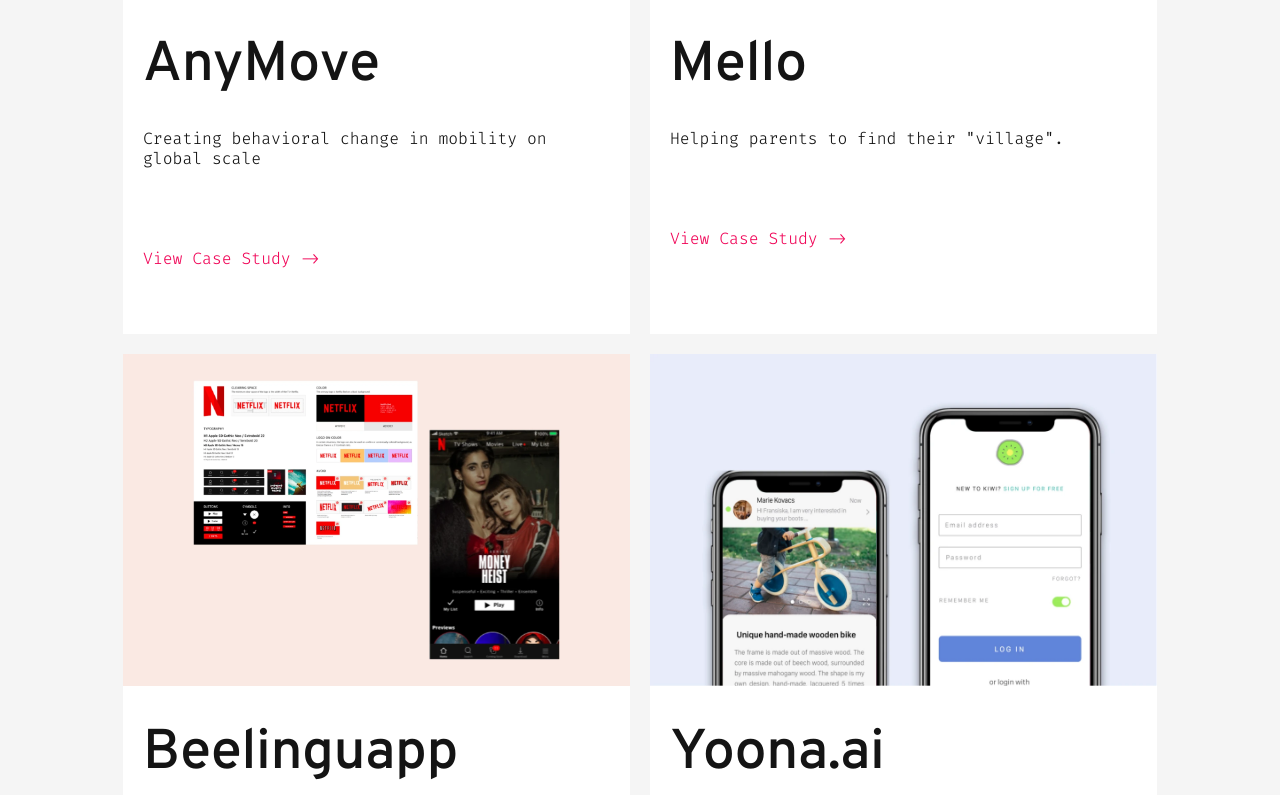
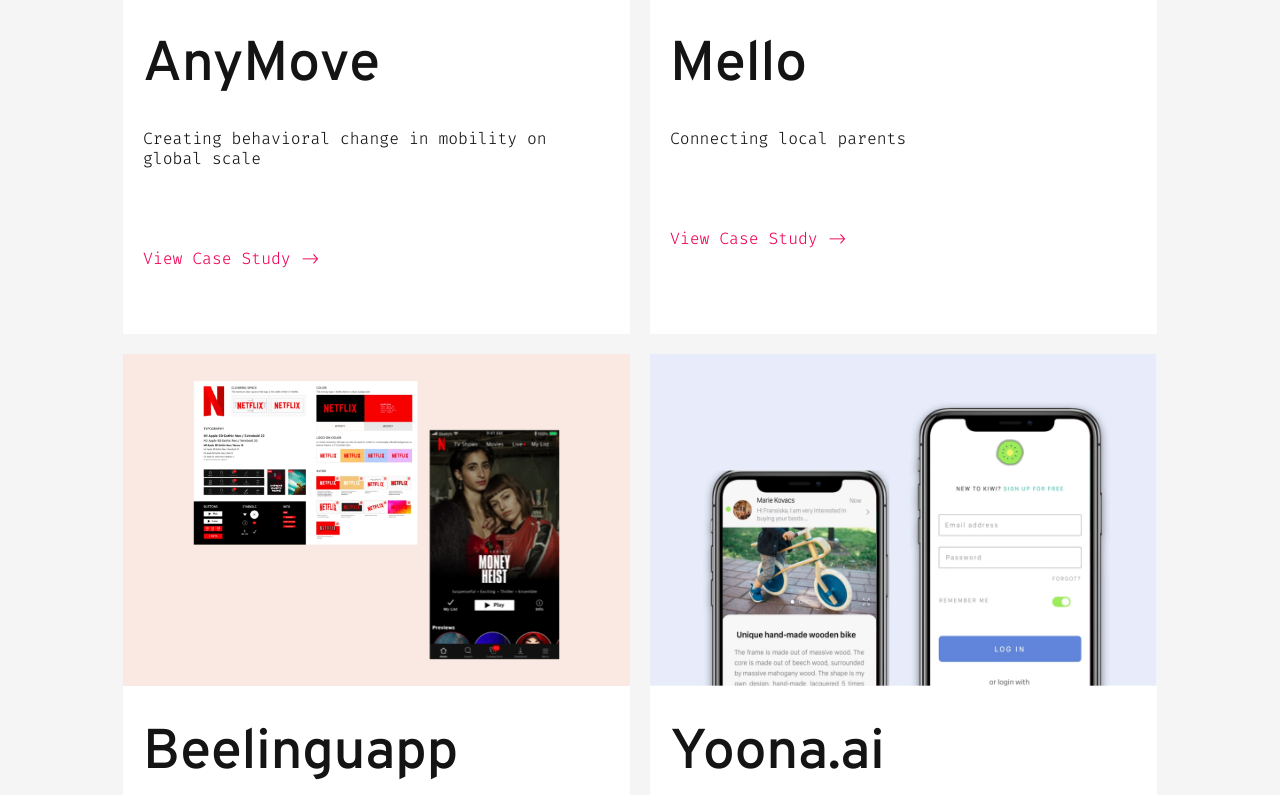
Before and after one commit to lucianareyes/my-portfolio, a React (Create React App) app: page / in a window 1280 px wide. Shown: the part 2025-2820 px from the top of the page. Built offline with nearby package versions, Linux system fonts and the light colour scheme.

Commit message:
Dynamic projects. Fix minor style issues

```diff
--- a/src/data/projects.tsx
+++ b/src/data/projects.tsx
@@ -1,14 +1,31 @@
-interface Project {
+export interface FullProject {
   id: number;
+  type: ProjectType.Full;
   title: string;
   backgroundColorHero: string;
   subtitle: string;
   simple: boolean;
   blocks: Block[];
 }
+export enum ProjectType {
+  Full = "full",
+  External = "external",
+}
+
+export interface ExternalProject {
+  id: number;
+  type: ProjectType.External;
+  title: string;
+  subtitle: string;
+  linkText: string;
+  link: string;
+}
+
+export type Project = FullProject | ExternalProject;
 
 export interface Block {
   backgroundColor?: string;
+  contactBlock: boolean;
   sections: Section[];
 }
 
@@ -38,10 +55,12 @@
     title: "AnyMove",
     subtitle: "Creating behavioral change in mobility on global scale",
     simple: true,
+    type: ProjectType.Full,
     backgroundColorHero: "sand",
     blocks: [
       {
         backgroundColor: "white",
+        contactBlock: true,
         sections: [
           {
             title: "Overview",
@@ -61,7 +80,7 @@
               },
               {
                 type: ParagraphType.Text,
-                text: "User Research, Persona, Storyboard, Wireframes, Information Architecture, Visual Design, Prototyping & Testing",
+                text: "Qualitative user interview, Creation of the Design System, Wireframes, Prototyping & Testing",
               },
               {
                 type: ParagraphType.Text,
@@ -107,11 +126,13 @@
     id: 2,
     title: "Mello",
     subtitle: "Connecting local parents",
+    type: ProjectType.Full,
     simple: false,
     backgroundColorHero: "blue",
     blocks: [
       {
         backgroundColor: "white",
+        contactBlock: true,
         sections: [
           {
             title: "Overview",
@@ -152,10 +173,12 @@
     title: "Beelinguapp",
     subtitle: "Learn languages with stories you love.",
     simple: true,
+    type: ProjectType.Full,
     backgroundColorHero: "orange",
     blocks: [
       {
         backgroundColor: "white",
+        contactBlock: true,
         sections: [
           {
             title: "Overview",
@@ -223,11 +246,13 @@
     id: 4,
     title: "Yoona.ai",
     subtitle: "Automate your design process to three clicks",
+    type: ProjectType.Full,
     simple: true,
     backgroundColorHero: "purple",
     blocks: [
       {
         backgroundColor: "white",
+        contactBlock: true,
         sections: [
           {
             title: "Overview",
@@ -290,6 +315,39 @@
       },
     ],
   },
+  {
+    id: 5,
+    title: "Kiwi",
+    subtitle:
+      "The app to buy, sell and exchange second-hand kids' clothes and accesories",
+    linkText: "View Case Study ->",
+    link: "https://www.behance.net/gallery/86777305/KIWI",
+    type: ProjectType.External,
+  },
+  {
+    id: 6,
+    title: "CMF Konex",
+    subtitle: "[Re]Designing the website of a classical music festival",
+    linkText: "Read on Medium ->",
+    link: "https://medium.com/@lucianareyes/re-designing-a-classical-music-festival-website-cad1fb189560",
+    type: ProjectType.External,
+  },
+  {
+    id: 7,
+    title: "Digital Mag",
+    subtitle: "Designing a Digital Magazine from scratch for the Eco-Conscious",
+    linkText: "Read in Medium ->",
+    link: "https://medium.com/@lucianareyes/digital-magazine-from-scratch-ux-case-study-9c7255dd2b39",
+    type: ProjectType.External,
+  },
+  {
+    id: 8,
+    title: "Netflix live",
+    subtitle: "Adding a feature to watch live events",
+    linkText: "Coming soon",
+    link: "",
+    type: ProjectType.External,
+  },
 ];
 
 export default projects;
--- a/src/pages/Project.module.scss
+++ b/src/pages/Project.module.scss
@@ -72,10 +72,10 @@
   // justify-content: space-between;
   @media (min-width: $tablet) {
     &:first-child {
-      padding-right: 20px;
+      padding-right: 40px;
     }
     &:last-child {
-      padding-left: 20px;
+      padding-left: 40px;
     }
   }
 
@@ -173,3 +173,13 @@
     }
   }
 }
+
+.contact {
+  width: 50%;
+  float: right;
+  border-left: 3px solid $red;
+  padding: 10px 0 10px 18px;
+  margin-left: auto;
+  margin-top: 70px;
+  font-weight: bold;
+}
--- a/src/pages/Project.tsx
+++ b/src/pages/Project.tsx
@@ -8,7 +8,9 @@
 import Image from "../ui/Image";
 import config from "../config";
 import projects, {
+  FullProject,
   ParagraphType,
+  ProjectType,
   Section as SectionType,
 } from "../data/projects";
 
@@ -35,10 +37,12 @@
 
 function ProjectPage() {
   let { projectId } = useParams<{ projectId: string }>();
-  const project = projects.find((p) => p.id.toString() === projectId);
+  const project = projects.find(
+    (p) => p.id.toString() === projectId
+  ) as FullProject;
   const imgRootPath = `${config.imgBaseURL}/projects/${project?.id}`;
 
-  return project ? (
+  return project && project.type === ProjectType.Full ? (
     <Fragment>
       <Block staticTopPadding background={project.backgroundColorHero}>
         <div className={styles.paddingTop}>
@@ -63,6 +67,14 @@
                 <Section section={section} />
               ))}
           </div>
+
+          {block.contactBlock ? (
+            <div className={styles.row}>
+              <div className={styles.contact}>
+                Reach out to me to learn more about this project
+              </div>
+            </div>
+          ) : null}
         </Block>
       ))}
 
@@ -485,14 +497,14 @@
 
       <Block verticalPadding background="gray">
         <h3 style={{ textAlign: "center" }}>MORE PROJECTS</h3>
-        <Projects currentProject={1} />
+        <Projects currentProject={parseInt(projectId)} />
       </Block>
       <Block verticalPadding background="white">
         <Contact />
       </Block>
     </Fragment>
   ) : (
-    <></>
+    <div>Project not found</div>
   );
 }
 
--- a/src/ui/Contact.tsx
+++ b/src/ui/Contact.tsx
@@ -34,13 +34,6 @@
         >
           Behance
         </a>
-        <a
-          href="https://www.instagram.com/luliphotos"
-          target="_blank"
-          rel="noopener noreferrer"
-        >
-          Instagram
-        </a>
       </div>
       <div
         className={styles.signature}
--- a/src/ui/Projects.tsx
+++ b/src/ui/Projects.tsx
@@ -2,6 +2,7 @@
 import styles from "./Projects.module.scss";
 import Card from "./Card";
 import config from "../config";
+import projects, { ProjectType } from "../data/projects";
 
 interface Props {
   currentProject?: number;
@@ -10,73 +11,26 @@
 function Projects({ currentProject }: Props) {
   return (
     <div className={styles.projects}>
-      {currentProject !== 1 && (
-        <Card
-          img={`${config.imgBaseURL}/project1`}
-          title="AnyMove"
-          text="Creating behavioral change in mobility on global scale"
-          linkText="View Case Study ->"
-          link="/projects/1"
-        />
+      {projects.map((project) =>
+        currentProject !== project.id ? (
+          <Card
+            img={`${config.imgBaseURL}/project${project.id}`}
+            title={project.title}
+            text={project.subtitle}
+            linkText={
+              project.type === ProjectType.External
+                ? project.linkText
+                : "View Case Study ->"
+            }
+            link={
+              project.type === ProjectType.External
+                ? project.link
+                : `/projects/${project.id}`
+            }
+            external={project.type === ProjectType.External}
+          />
+        ) : null
       )}
-      {currentProject !== 2 && (
-        <Card
-          img={`${config.imgBaseURL}/project2`}
-          title="Mello"
-          text='Helping parents to find their "village".'
-          linkText="View Case Study ->"
-          link="/projects/2"
-        />
-      )}
-      {currentProject !== 3 && (
-        <Card
-          img={`${config.imgBaseURL}/project3`}
-          title="Beelinguapp"
-          text="Learn languages with stories you love."
-          linkText="View Case Study ->"
-          link="/projects/3"
-        />
-      )}
-      {currentProject !== 4 && (
-        <Card
-          img={`${config.imgBaseURL}/project4`}
-          title="Yoona.ai"
-          text="Automate your design process to three clicks"
-          linkText="View Case Study ->"
-          link="/projects/4"
-        />
-      )}
-      <Card
-        img={`${config.imgBaseURL}/project5`}
-        title="Kiwi"
-        text="The app to buy, sell and exchange second-hand kids' clothes and accesories."
-        linkText="View Case Study ->"
-        external={true}
-        link="https://www.behance.net/gallery/86777305/KIWI"
-      />
-      <Card
-        img={`${config.imgBaseURL}/project6`}
-        title="CMF Konex"
-        text="[Re]Designing the website of a classical music festival."
-        linkText="Read on Medium ->"
-        external={true}
-        link="https://medium.com/@lucianareyes/re-designing-a-classical-music-festival-website-cad1fb189560"
-      />
-
-      <Card
-        img={`${config.imgBaseURL}/project7`}
-        title="Digital Mag"
-        text="Designing a Digital Magazine from scratch for the Eco-Conscious"
-        linkText="Read in Medium ->"
-        external={true}
-        link="https://medium.com/@lucianareyes/digital-magazine-from-scratch-ux-case-study-9c7255dd2b39"
-      />
-      <Card
-        img={`${config.imgBaseURL}/project8`}
-        title="Netflix live"
-        text="Adding a feature to watch live events"
-        linkText="Coming soon"
-      />
     </div>
   );
 }
```
